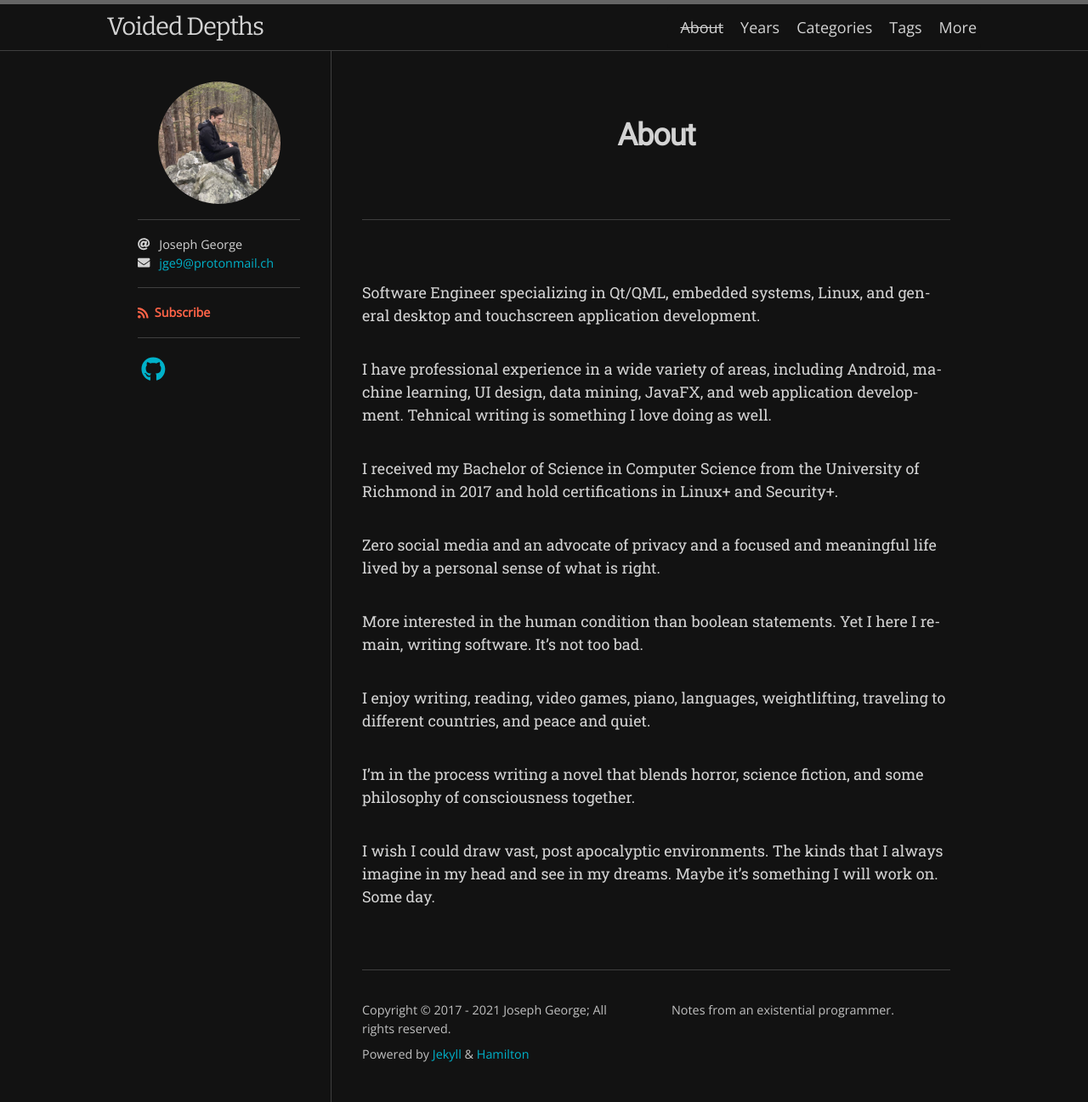
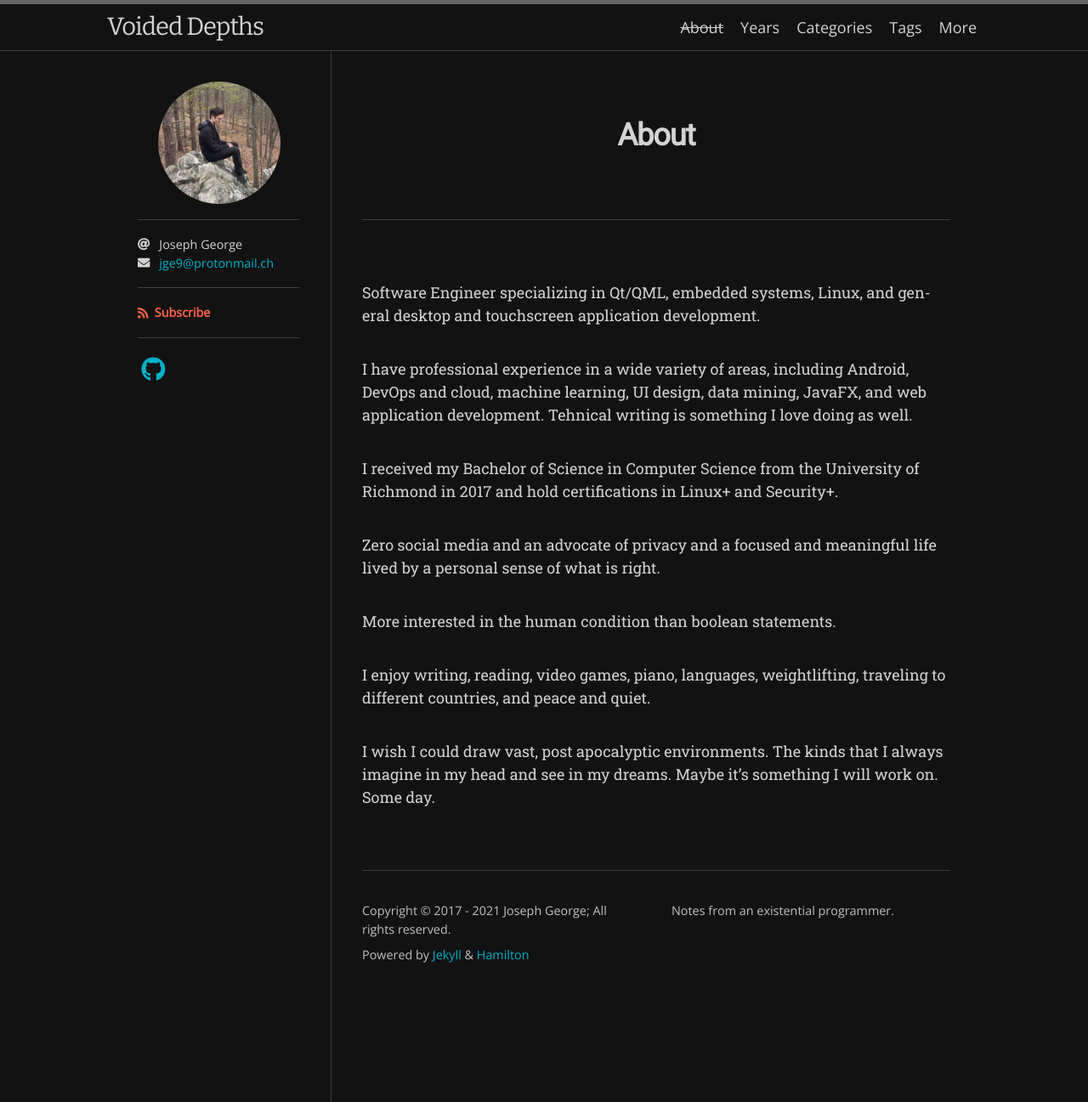
Before and after one commit to lvoid/lvoid.github.io, a Jekyll site: the page built from about.md, in a window 1280 px wide. Shown: the whole page at 85% size. Built offline with Jekyll 4.4.1, drawn with Linux system fonts in a browser that asks for light colours; nearby versions of some CDN libraries.

Commit message:
Update about.md

```diff
--- a/about.md
+++ b/about.md
@@ -6,16 +6,14 @@ permalink: /about/
 
 Software Engineer specializing in Qt/QML, embedded systems, Linux, and general desktop and touchscreen application development.
 
-I have professional experience in a wide variety of areas, including Android, machine learning, UI design, data mining, JavaFX, and web application development.  Tehnical writing is something I love doing as well.
+I have professional experience in a wide variety of areas, including Android, DevOps and cloud, machine learning, UI design, data mining, JavaFX, and web application development.  Tehnical writing is something I love doing as well.
 
 I received my Bachelor of Science in Computer Science from the University of Richmond in 2017 and hold certifications in Linux+ and Security+.
 
 Zero social media and an advocate of privacy and a focused and meaningful life lived by a personal sense of what is right.
 
-More interested in the human condition than boolean statements.  Yet I here I remain, writing software.  It's not too bad.
+More interested in the human condition than boolean statements.
 
 I enjoy writing, reading, video games, piano, languages, weightlifting, traveling to different countries, and peace and quiet.
 
-I'm in the process writing a novel that blends horror, science fiction, and some philosophy of consciousness together.
-
 I wish I could draw vast, post apocalyptic environments. The kinds that I always imagine in my head and see in my dreams. Maybe it's something I will work on. Some day.
```
